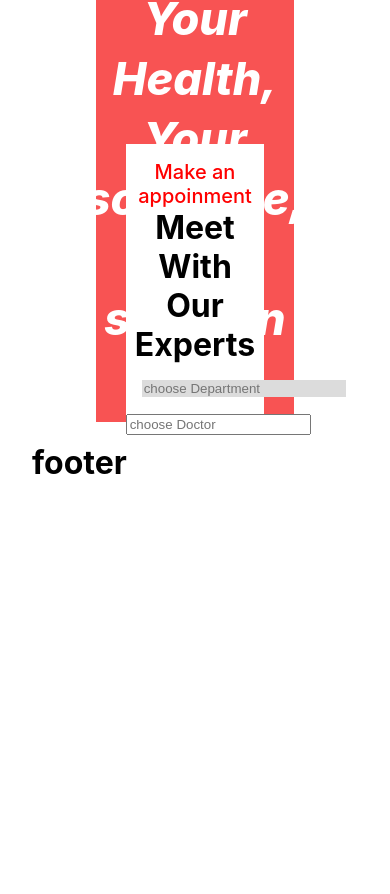
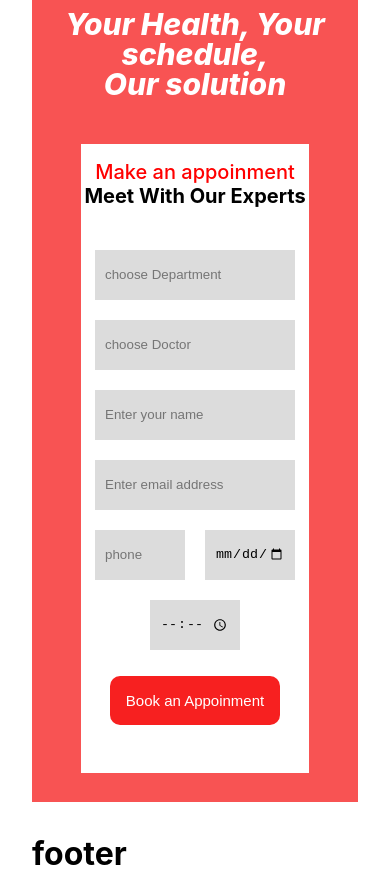
Before and after one commit to jishnunpp/hospital_management, a React (Create React App) app: page / in a window 390 px wide. Shown: the part 2933-3827 px from the top of the page. Before the commit the page ends 3437 px from the top, so only its background shows below. Built offline with nearby package versions, Linux system fonts and the light colour scheme.

Commit message:
contact form updated

```diff
--- a/src/Components/Contact_form/Contact_form.js
+++ b/src/Components/Contact_form/Contact_form.js
@@ -12,8 +12,17 @@ const Contact_form = () => {
             <p>Make an appoinment</p>
           <h1>Meet With Our Experts</h1>
           <div className='form'>
-            <input placeholder='choose Department' className='input'/>
-            <input placeholder='choose Doctor'/>
+            <div className='form-section'>
+            <input placeholder='choose Department' type='text' className='input-data'/>
+            <input placeholder='choose Doctor'type='text' className='input-data'/>
+            <input placeholder='Enter your name' type='text' className='input-data' />
+            <input placeholder='Enter email address' type='email' className='input-data'/>
+            <input placeholder='phone' type='number' className='input-sdata'/>
+            <input placeholder='date' type='date' className='input-sdata'/>
+            <input placeholder='choose Department' type='time' className='input-sdata'/>
+            </div>
+            <div className='form-btn'> <button>Book an Appoinment</button></div>
+
 
           </div>
         </div>
--- a/src/Components/Contact_form/contact_form.css
+++ b/src/Components/Contact_form/contact_form.css
@@ -5,9 +5,9 @@
     justify-content: center;
 
     background-color: rgb(248, 83, 83);
-    margin: 1rem 6rem;
+    margin: 6rem 6rem;
     width: auto;
-    height: 470px;
+    height: 700px;
 
 }
 
@@ -50,10 +50,128 @@
     text-align: center;
     color:black;
 }
-
-.input{
+.form{
+    display:flex;
+    justify-content:center;
+    flex-wrap:wrap;
+    margin:2rem 0;
+}
+.form-section{
+    display:flex;
+    flex-wrap:wrap;
+    justify-content:center;
+}
+.input-data{
     border: none;
     background-color: gainsboro;
-    width: 200px;
+    width:300px;
+    height:40px;
     margin: 1rem;
+    padding:5px 10px;
 }
+.input-sdata{
+    border: none;
+    background-color: gainsboro;
+    width:182px;
+    height:40px;
+    margin: 1rem;
+    padding:5px 10px;
+}
+.form-btn{
+   display:flex;
+   justify-content:center;
+}
+.form-btn button{
+    text-align:center;
+    background-color: rgb(247, 32, 32);
+    color: white;
+    padding: 1rem;
+    font-size: 15px;
+    border: none;
+    border-radius: 10px;
+    margin:1rem;
+}
+.form-btn button:hover{
+    cursor:pointer;
+    background-color: rgb(450, 32, 32);
+}
+
+
+@media screen and (max-width:1200px){
+    .contactform{
+        height:750px;
+        margin:4rem 4rem;
+    }
+    .contactform-heading h2{
+        font-size: 30px;
+        font-weight: 800;
+        line-height: 30px;
+        font-style: italic;
+        color: white;
+        text-align: center;
+        padding:2rem 0;
+
+    }
+    .form{
+        justify-content:center;
+
+    }
+    .input-data{
+        width:250px;
+        margin: 1rem;
+        padding:5px 10px;
+    }
+    .input-sdata{
+
+        width:130px;
+
+        margin: 1rem;
+        padding:5px 10px;
+    }
+
+}
+
+@media screen and (max-width:1050px){
+
+
+
+.input-data{
+    width:200px;
+    margin: 1rem;
+    padding:5px 10px;
+}
+.input-sdata{
+
+    width:115px;
+
+    margin: 1rem;
+    padding:5px 10px;
+}
+
+}
+@media screen and (max-width:850px){
+    .contactform-form h1{
+        margin: 0;
+        padding: 0;
+        font-size:20px;
+        font-weight:500px;
+    }
+
+.contactform{
+    height:850px;
+    margin:2rem 2rem;
+}
+.input-data{
+    width:180px;
+    margin: 10px ;
+    padding:5px 10px;
+}
+.input-sdata{
+
+    width:70px;
+
+    margin: 10px;
+    padding:5px 10px;
+}
+
+}
```
